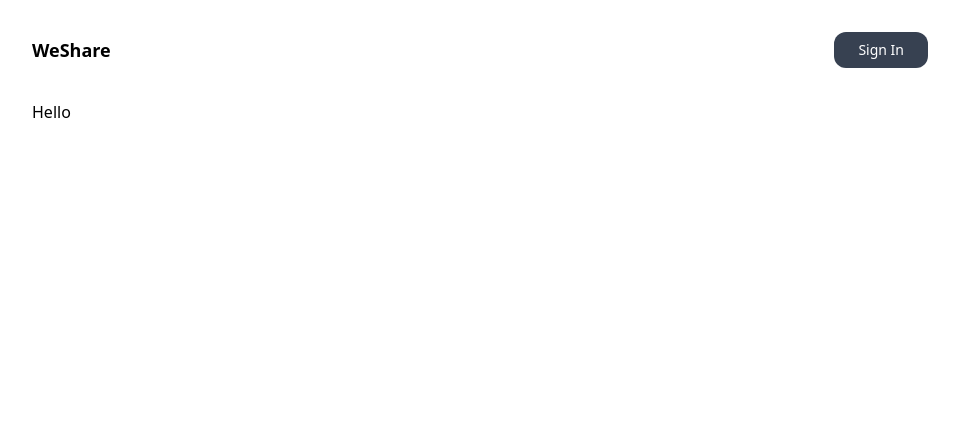
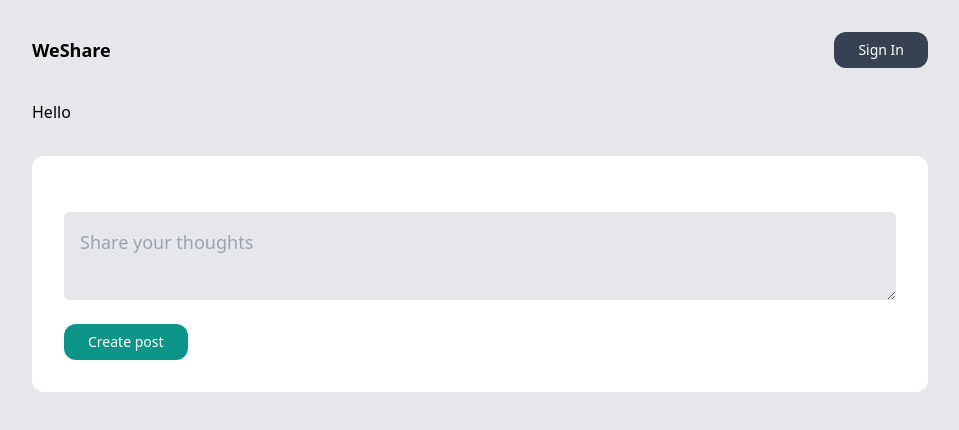
Before and after one commit to gid-ctrl/weshare-backupp, a Next.js app: page / in a window 1280 px wide. Shown: the top 430 px of the page, without its empty margins (160-1119 px from the left). Built offline with nearby package versions, Linux system fonts and the light colour scheme; no server answers.

Commit message:
form implemented

```diff
--- /dev/null
+++ b/app/components/posts.tsx
@@ -0,0 +1,25 @@
+import { useState } from "react"
+
+export default function CreatePost() {
+    const [title, setTitle] = useState("")
+    const [isDisabled, setIsDisabled] = useState(false)
+    return(
+        <form className="bg-white my-8 p-8 rounded-xl">
+            <div className="flex flex-col my-4">
+                <textarea onChange={(e) => setTitle(e.target.value)}
+                name="title"
+                value={title}
+                placeholder="Share your thoughts"
+                className="p-4 text-lg rounded-md my-2 bg-gray-200"></textarea>
+            </div>
+            <p>
+
+            </p>
+            <button disabled={isDisabled}
+            className="text-sm bg-teal-600 text-white py-2 px-6 rounded-xl"
+            type="submit">
+                Create post
+            </button>
+        </form>
+    )
+}
--- a/app/layout.jsx
+++ b/app/layout.jsx
@@ -10,7 +10,7 @@ export default function RootLayout({ children }) {
         head.jsx. Find out more at https://beta.nextjs.org/docs/api-reference/file-conventions/head
       */}
       <head />
-      <body className='mx-4 md:mx-48 xl:mx96'>
+      <body className='mx-4 md:mx-48 xl:mx96 bg-gray-200'>
             <Nav />
             {children}
       </body>
--- a/app/page.tsx
+++ b/app/page.tsx
@@ -1,7 +1,12 @@
+"use client"
+
+import AddPost from "./components/posts"
+
 export default function Home() {
   return (
     <main>
       <h1>Hello</h1>
+      <AddPost/>
     </main>
   )
 }
```
